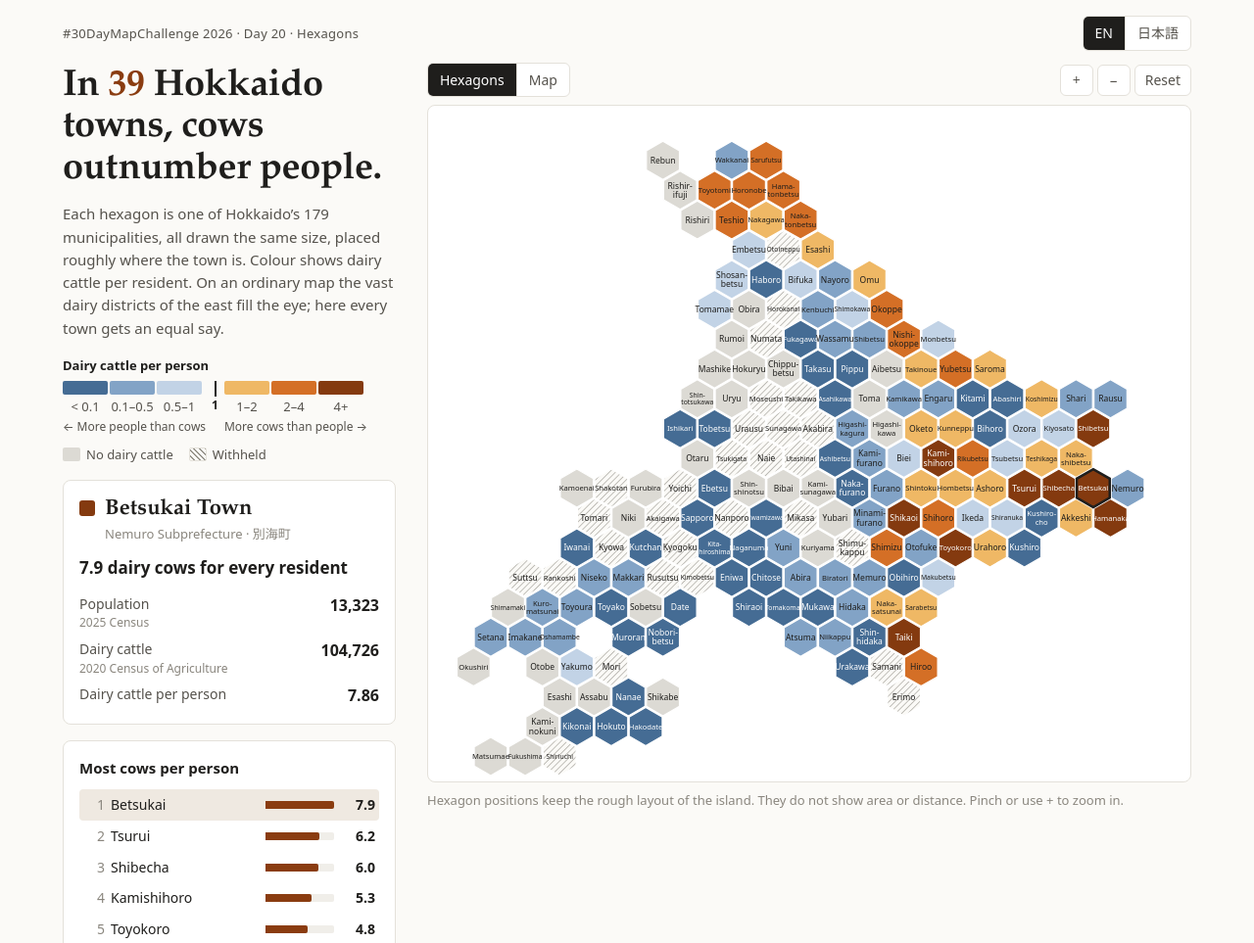
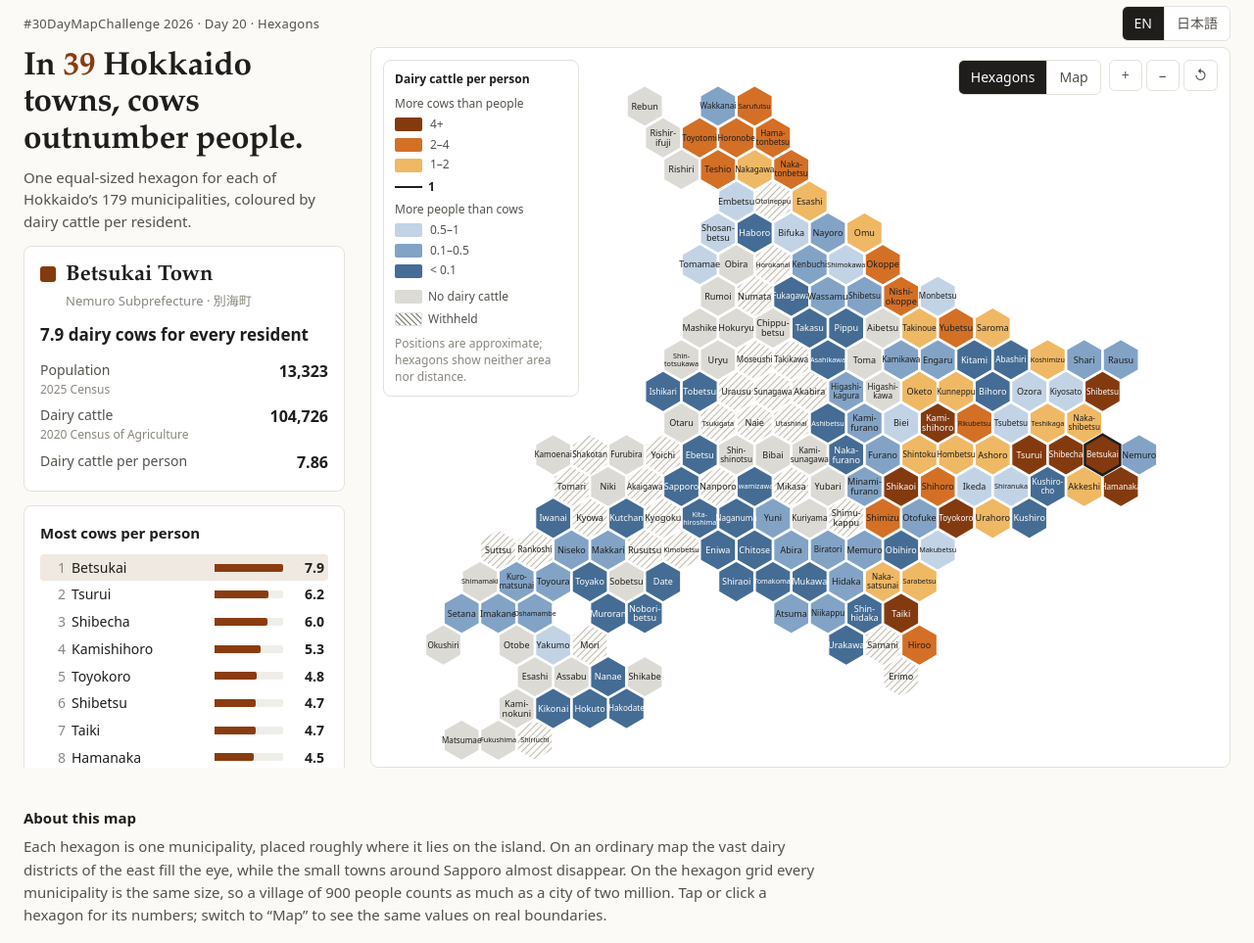
Before and after one commit to shinyanakashima/30daymapchallenge-2026day20-cowtown, a plain HTML site: page web/index.html in a window 1280 px wide. Shown: the top 963 px of the page at 98% size. Drawn offline with nearby package versions, Linux system fonts and the light colour scheme.

Commit message:
Fit the headline and map on the first screen; overlay the legend and controls on the map

```diff
--- a/web/app.js
+++ b/web/app.js
@@ -28,7 +28,7 @@
   const svg = d3.select("#map");
   const tip = document.getElementById("tip");
   let towns, byCode, geo, zoom, root, hexLayer, geoLayer, labelLayer;
-  let W, H, hexS;
+  let W, H, hexS, tipTimer;
 
   function ratioOf(t) {
     return t.cattle === null ? null : t.cattle / t.pop;
@@ -104,9 +104,9 @@
       .call(interact);
 
     // Map view: fit Hokkaido (excluding the Northern Territories) into the same box.
-    // Fit Hokkaido proper, leaving room on the right for the Northern Territories outlines.
+    // Fit Hokkaido proper, leaving room for the legend (top left) and the Northern Territories outlines (right).
     const main = { type: "FeatureCollection", features: geo.features.filter((f) => !f.properties.excluded) };
-    const proj = d3.geoTransverseMercator().rotate([-142.8, -43.5]).fitExtent([[12, 12], [W * 0.84, H - 12]], main);
+    const proj = d3.geoTransverseMercator().rotate([-142.8, -43.5]).fitExtent([[W * 0.1, 12], [W * 0.86, H - 12]], main);
     const path = d3.geoPath(proj);
     geoLayer.selectAll("path").data(geo.features).join("path")
       .attr("class", (f) => (f.properties.excluded ? "excluded" : "cell"))
@@ -136,7 +136,15 @@
   }
 
   function interact(sel) {
-    sel.on("click", (ev, t) => { select(t.code); })
+    sel.on("click", (ev, t) => {
+      select(t.code);
+      // On touch screens there is no hover, so show the tooltip briefly.
+      if (ev.pointerType && ev.pointerType !== "mouse") {
+        showTip(ev, t);
+        clearTimeout(tipTimer);
+        tipTimer = setTimeout(hideTip, 2500);
+      }
+    })
       .on("keydown", (ev, t) => { if (ev.key === "Enter" || ev.key === " ") { ev.preventDefault(); select(t.code); } })
       .on("pointermove", (ev, t) => { if (ev.pointerType === "mouse") showTip(ev, t); })
       .on("pointerleave", hideTip)
@@ -170,7 +178,8 @@
 
   // Fit labels into hexagons; hide them when they would be unreadable.
   function updateLabelSize(k) {
-    const px = svg.node().getBoundingClientRect().width / W; // screen px per svg unit at k=1
+    const box = svg.node().getBoundingClientRect();
+    const px = Math.min(box.width / W, box.height / H); // screen px per svg unit at k=1
     const w = Math.sqrt(3) * hexS * 0.94;
     const show = state.view === "hex";
     labelLayer.style("display", show ? null : "none");
@@ -255,9 +264,9 @@
     document.getElementById("legend").innerHTML = `
       <p class="lt">${l.legendTitle}</p>
       <div class="scale">
-        <div class="arm"><div class="items">${people.map(sw).join("")}</div><p class="cap">← ${l.legendPeople}</p></div>
+        <div class="arm people"><div class="items">${people.map(sw).join("")}</div><p class="cap">${l.legendPeople}</p></div>
         <div class="mid" aria-hidden="true"><i></i><span>1</span></div>
-        <div class="arm"><div class="items">${cows.map(sw).join("")}</div><p class="cap">${l.legendCows} →</p></div>
+        <div class="arm cows"><div class="items">${cows.map(sw).join("")}</div><p class="cap">${l.legendCows}</p></div>
       </div>
       <div class="extra">
         <span class="item"><span class="sw" style="background:${BINS[0].color}"></span>${l.none}</span>
@@ -289,6 +298,9 @@
     document.getElementById("credit").innerHTML = `${l.credit}<a href="${REPO}">GitHub</a>`;
     document.getElementById("viewnote").textContent = state.view === "hex" ? l.viewnoteHex : l.viewnoteGeo;
     document.querySelectorAll("[data-lang]").forEach((b) => b.setAttribute("aria-pressed", String(b.dataset.lang === state.lang)));
+    const reset = document.getElementById("zoom-reset");
+    reset.title = l.reset;
+    reset.setAttribute("aria-label", l.reset);
     hexLayer.selectAll("path").attr("aria-label", (t) => `${fullName(t)}: ${fmtRatio(ratioOf(t))}`);
   }
 
--- a/web/i18n.js
+++ b/web/i18n.js
@@ -4,12 +4,14 @@ window.I18N = {
     title: "Where cows outnumber people",
     kicker: "#30DayMapChallenge 2026 · Day 20 · Hexagons",
     headline: (n) => `In <span class="n">${n}</span> Hokkaido towns, cows outnumber people.`,
-    dek: "Each hexagon is one of Hokkaido’s 179 municipalities, all drawn the same size, placed roughly where the town is. Colour shows dairy cattle per resident. On an ordinary map the vast dairy districts of the east fill the eye; here every town gets an equal say.",
+    dek: "One equal-sized hexagon for each of Hokkaido’s 179 municipalities, coloured by dairy cattle per resident.",
+    aboutTitle: "About this map",
+    about: "Each hexagon is one municipality, placed roughly where it lies on the island. On an ordinary map the vast dairy districts of the east fill the eye, while the small towns around Sapporo almost disappear. On the hexagon grid every municipality is the same size, so a village of 900 people counts as much as a city of two million. Tap or click a hexagon for its numbers; switch to “Map” to see the same values on real boundaries.",
     viewHex: "Hexagons",
     viewGeo: "Map",
     reset: "Reset",
-    viewnoteHex: "Hexagon positions keep the rough layout of the island. They do not show area or distance. Pinch or use + to zoom in.",
-    viewnoteGeo: "The same values on municipal boundaries. Grey dotted outlines: the six villages of the Northern Territories, outside the statistics.",
+    viewnoteHex: "Positions are approximate; hexagons show neither area nor distance.",
+    viewnoteGeo: "Dotted: the six Northern Territories villages, outside the statistics.",
     legendTitle: "Dairy cattle per person",
     legendPeople: "More people than cows",
     legendCows: "More cows than people",
@@ -56,12 +58,14 @@ window.I18N = {
     title: "人より牛が多い町",
     kicker: "#30DayMapChallenge 2026 · Day 20 · Hexagons",
     headline: (n) => `北海道の<span class="n">${n}</span>市町村では、人より牛が多い。`,
-    dek: "六角形の一つひとつが北海道の179市町村です。どの町も同じ大きさで、おおよその位置に並べています。色は人口1人あたりの乳用牛の頭数です。普通の地図では東部の広い酪農地帯ばかりが目に入りますが、ここではどの町も同じ大きさで比べられます。",
+    dek: "北海道の179市町村を同じ大きさの六角形で並べ、人口1人あたりの乳用牛の頭数で色分けしました。",
+    aboutTitle: "この地図について",
+    about: "六角形の一つひとつが1つの市町村で、おおよその位置に並べています。普通の地図では東部の広い酪農地帯ばかりが目に入り、札幌周辺の小さな町はほとんど見えません。六角形にすると、どの市町村も同じ大きさになり、人口900人の村も200万人の市も同じ重みで比べられます。六角形をタップ（クリック）すると数字が出ます。「地図」に切り替えると、同じ値を実際の市町村の形で表示します。",
     viewHex: "六角形",
     viewGeo: "地図",
     reset: "元に戻す",
-    viewnoteHex: "六角形の配置は、町どうしのおおよその位置関係を保ったものです。面積や距離は表していません。ピンチ操作か＋で拡大できます。",
-    viewnoteGeo: "同じ値を市町村の境界で表示しています。灰色の点線は北方領土の6村で、統計の対象外です。",
+    viewnoteHex: "配置はおおよその位置関係です。面積や距離は表していません。",
+    viewnoteGeo: "点線は北方領土の6村（統計の対象外）です。",
     legendTitle: "人口1人あたりの乳用牛の頭数",
     legendPeople: "人の方が多い",
     legendCows: "牛の方が多い",
--- a/web/index.html
+++ b/web/index.html
@@ -20,14 +20,23 @@
 </header>
 
 <main>
-  <div class="layout">
+  <div class="stage">
+    <aside class="panel">
       <section class="intro">
         <h1 id="headline">In <span class="n">–</span> Hokkaido towns, cows outnumber people.</h1>
         <p class="dek" data-i18n="dek"></p>
       </section>
+      <section id="detail" class="card detail" aria-live="polite"></section>
+      <section class="card topcard">
+        <h2 data-i18n="topTitle">Most cows per person</h2>
+        <ol id="top10" class="top10"></ol>
+      </section>
+    </aside>
 
     <section class="mapcol">
-      <div class="toolbar">
+      <div class="mapwrap">
+        <svg id="map" role="img" aria-labelledby="headline"></svg>
+        <div class="ov ov-tools">
           <div class="seg" role="group" aria-label="View">
             <button type="button" data-view="hex" aria-pressed="true" data-i18n="viewHex">Hexagons</button>
             <button type="button" data-view="geo" aria-pressed="false" data-i18n="viewGeo">Map</button>
@@ -35,23 +44,22 @@
           <div class="zoom">
             <button type="button" id="zoom-in" aria-label="Zoom in">+</button>
             <button type="button" id="zoom-out" aria-label="Zoom out">−</button>
-          <button type="button" id="zoom-reset" data-i18n="reset">Reset</button>
+            <button type="button" id="zoom-reset" aria-label="Reset zoom">↺</button>
           </div>
         </div>
-      <div class="mapwrap">
-        <svg id="map" role="img" aria-labelledby="headline"></svg>
+        <div class="ov ov-legend">
+          <div id="legend" class="legend"></div>
+          <p class="viewnote" id="viewnote"></p>
+        </div>
         <div id="tip" class="tip" hidden></div>
       </div>
-      <p class="viewnote" id="viewnote"></p>
-    </section>
-
-    <div id="legend" class="legend"></div>
-    <section id="detail" class="card detail" aria-live="polite"></section>
-    <section class="card topcard">
-      <h2 data-i18n="topTitle">Most cows per person</h2>
-      <ol id="top10" class="top10"></ol>
     </section>
   </div>
+
+  <section class="about">
+    <h2 data-i18n="aboutTitle">About this map</h2>
+    <p data-i18n="about"></p>
+  </section>
 
   <details class="table-wrap">
     <summary data-i18n="allTowns">All 179 municipalities</summary>
--- a/web/style.css
+++ b/web/style.css
@@ -26,9 +26,10 @@ a:hover { text-decoration-color: var(--ink); }
 button { font: inherit; color: inherit; }
 
 .top {
-  max-width: 1200px;
+  max-width: 1440px;
   margin: 0 auto;
-  padding: 16px 24px 0;
+  height: 48px;
+  padding: 0 24px;
   display: flex;
   justify-content: space-between;
   align-items: center;
@@ -43,42 +44,35 @@ button { font: inherit; color: inherit; }
 .lang button + button, .seg button + button { border-left: 1px solid var(--rule); }
 .lang button[aria-pressed="true"], .seg button[aria-pressed="true"] { background: var(--ink); color: #fff; }
 
-main { max-width: 1200px; margin: 0 auto; padding: 0 24px 48px; }
+main { max-width: 1440px; margin: 0 auto; padding: 0 24px 48px; }
 
-.intro { padding: 4px 0 0; }
 h1 {
   font-family: var(--serif);
   font-weight: 600;
-  font-size: clamp(28px, 3.2vw, 38px);
+  font-size: clamp(26px, 2.6vw, 34px);
   line-height: 1.12;
-  margin: 0 0 12px;
+  margin: 0 0 8px;
   letter-spacing: -0.01em;
 }
-html[lang="ja"] h1 { letter-spacing: 0; line-height: 1.3; }
+html[lang="ja"] h1 { letter-spacing: 0; line-height: 1.3; font-size: clamp(24px, 2.2vw, 30px); word-break: auto-phrase; }
+html[lang="ja"] .dek { word-break: auto-phrase; }
 h1 .n { color: var(--accent); }
-.dek { margin: 0; color: var(--ink-2); font-size: 15px; }
+.dek { margin: 0; color: var(--ink-2); font-size: 15px; line-height: 1.5; }
 
-.layout {
+/* First screen: panel on the left, map filling the rest of the viewport. */
+.stage {
   display: grid;
-  grid-template-columns: 340px minmax(0, 1fr);
-  grid-template-rows: auto auto auto 1fr;
-  grid-template-areas:
-    "intro map"
-    "legend map"
-    "detail map"
-    "top map";
-  column-gap: 32px;
-  row-gap: 16px;
-  margin-top: 12px;
-  align-items: start;
+  grid-template-columns: 330px minmax(0, 1fr);
+  gap: 24px;
+  height: calc(100vh - 48px);
+  height: calc(100dvh - 48px);
+  min-height: 560px;
+  padding-bottom: 16px;
 }
-.intro { grid-area: intro; }
-.mapcol { grid-area: map; }
-.legend { grid-area: legend; }
-.detail { grid-area: detail; }
-.topcard { grid-area: top; }
+.panel { display: flex; flex-direction: column; gap: 14px; min-height: 0; overflow-y: auto; padding: 2px 2px 2px 0; }
+.panel > * { flex: none; }
+.mapcol { min-height: 0; }
 
-.toolbar { display: flex; justify-content: space-between; align-items: center; gap: 8px; margin-bottom: 8px; flex-wrap: wrap; }
 .zoom { display: inline-flex; gap: 4px; }
 .zoom button {
   min-width: 34px; height: 32px; padding: 0 10px; border: 1px solid var(--rule); background: var(--surface);
@@ -88,13 +82,26 @@ h1 .n { color: var(--accent); }
 
 .mapwrap {
   position: relative;
+  height: 100%;
   background: var(--surface);
   border: 1px solid var(--rule);
   border-radius: 8px;
   overflow: hidden;
   touch-action: none;
 }
-#map { display: block; width: 100%; height: auto; max-height: calc(100vh - 110px); min-height: 320px; cursor: grab; }
+#map { display: block; width: 100%; height: 100%; cursor: grab; }
+
+.ov { position: absolute; z-index: 1; }
+.ov-tools { top: 12px; right: 12px; display: flex; gap: 8px; }
+.ov-legend {
+  right: 12px;
+  bottom: 12px;
+  background: rgba(255, 255, 255, 0.92);
+  border: 1px solid var(--rule);
+  border-radius: 8px;
+  padding: 10px 12px;
+  max-width: 340px;
+}
 #map:active { cursor: grabbing; }
 
 .cell { stroke: var(--surface); stroke-width: 1.2; cursor: pointer; vector-effect: non-scaling-stroke; }
@@ -133,6 +140,8 @@ h1 .n { color: var(--accent); }
 .legend .arm .item { display: flex; flex-direction: column; align-items: center; gap: 2px; min-width: 46px; font-variant-numeric: tabular-nums; }
 .legend .arm .sw { width: 100%; height: 14px; border-radius: 2px; }
 .legend .cap { margin: 2px 0 0; font-size: 12px; }
+.legend .people .cap::before { content: "← "; }
+.legend .cows .cap::after { content: " →"; }
 .legend .mid { align-self: stretch; display: flex; flex-direction: column; align-items: center; }
 .legend .mid i { display: block; width: 2px; height: 16px; background: var(--ink); }
 .legend .mid span { font-size: 12px; color: var(--ink); font-weight: 600; }
@@ -143,11 +152,11 @@ h1 .n { color: var(--accent); }
   background: repeating-linear-gradient(45deg, #fbfaf7 0 2.5px, #9a978f 2.5px 4px) !important;
   border: 1px solid var(--rule);
 }
-.viewnote { font-size: 13px; color: var(--ink-3); margin: 8px 0 0; }
+.viewnote { font-size: 12px; line-height: 1.4; color: var(--ink-3); margin: 8px 0 0; }
 
 .card { background: var(--surface); border: 1px solid var(--rule); border-radius: 8px; padding: 16px; }
 .card h2 { font-size: 15px; margin: 0 0 10px; }
-.detail { min-height: 180px; }
+.detail { min-height: 150px; }
 .detail .prompt { color: var(--ink-3); margin: 0; }
 .detail .dhead { display: flex; gap: 10px; align-items: flex-start; }
 .detail .dhead .sw { flex: none; width: 16px; height: 16px; border-radius: 3px; margin-top: 4px; }
@@ -167,7 +176,7 @@ h1 .n { color: var(--accent); }
   grid-template-columns: 22px 1fr 70px 36px;
   align-items: center;
   gap: 6px;
-  padding: 5px 4px;
+  padding: 3px 4px;
   border-radius: 4px;
   cursor: pointer;
   font-size: 14px;
@@ -194,17 +203,50 @@ th { position: sticky; top: 0; background: var(--bg); font-weight: 600; color: v
 .notes li { margin: 4px 0; }
 .small { font-size: 13px; color: var(--ink-3); }
 
-@media (max-width: 900px) {
-  .layout {
-    grid-template-columns: 1fr;
-    grid-template-rows: none;
-    grid-template-areas: "intro" "map" "legend" "detail" "top";
-  }
-  #map { max-height: none; }
+.about { margin-top: 24px; max-width: 820px; font-size: 15px; color: var(--ink-2); }
+.about h2 { font-size: 15px; color: var(--ink); margin: 0 0 6px; }
+.about p { margin: 0; }
+
+/* Desktop: the legend sits in the empty Sea of Japan at the top left, as a vertical key. */
+@media (min-width: 1081px) {
+  .ov-legend { width: 200px; top: 12px; left: 12px; right: auto; bottom: auto; padding: 10px 11px; font-size: 12px; }
+  .legend { font-size: 12px; }
+  .legend .scale { flex-direction: column-reverse; align-items: stretch; gap: 4px; }
+  .legend .arm { display: flex; flex-direction: column-reverse; }
+  .legend .arm .items { flex-direction: column-reverse; gap: 2px; }
+  .legend .arm .item { flex-direction: row; gap: 8px; min-width: 0; }
+  .legend .arm .sw { width: 28px; height: 14px; flex: none; }
+  .legend .cap { margin: 0 0 3px; color: var(--ink-2); }
+  .legend .people .cap::before, .legend .cows .cap::after { content: none; }
+  .legend .mid { flex-direction: row; align-items: center; gap: 6px; }
+  .legend .mid i { width: 28px; height: 2px; }
+  .legend .extra { flex-direction: column; gap: 4px; }
+  .legend .extra .sw { width: 28px; }
+}
+
+@media (max-width: 1080px) {
+  /* Stack: headline, map (with its controls and legend), then details. */
+  .stage { display: flex; flex-direction: column; height: auto; min-height: 0; gap: 12px; padding-bottom: 0; }
+  .panel { display: contents; }
+  .intro { order: 1; }
+  .mapcol { order: 2; }
+  .detail { order: 3; }
+  .topcard { order: 4; }
+  .mapwrap { height: auto; display: flex; flex-direction: column; }
+  #map { height: auto; max-height: max(300px, calc(100vh - 350px)); max-height: max(300px, calc(100dvh - 350px)); order: 2; }
+  .ov { position: static; }
+  .ov-tools { order: 1; justify-content: space-between; padding: 8px 8px 0; }
+  .ov-legend { order: 3; max-width: none; border: 0; border-top: 1px solid var(--rule); border-radius: 0; background: transparent; }
+  .about { margin-top: 32px; }
 }
 @media (max-width: 640px) {
-  .top { padding: 12px 16px 0; }
+  .top { padding: 0 16px; height: 44px; }
+  .stage { gap: 10px; }
   main { padding: 0 16px 40px; }
-  .legend .arm .item { min-width: 40px; font-size: 12px; }
+  h1 { font-size: 24px; margin-bottom: 6px; }
+  .dek { font-size: 14px; }
+  .legend .arm .item { min-width: 38px; font-size: 11px; }
+  .legend .cap { font-size: 11px; }
+  .legend .extra { margin-top: 6px; font-size: 12px; }
   .detail { min-height: 0; }
 }
```
Also changed, not shown: docs/screenshot.png. Lines whose indentation alone changed are shown as unchanged.
